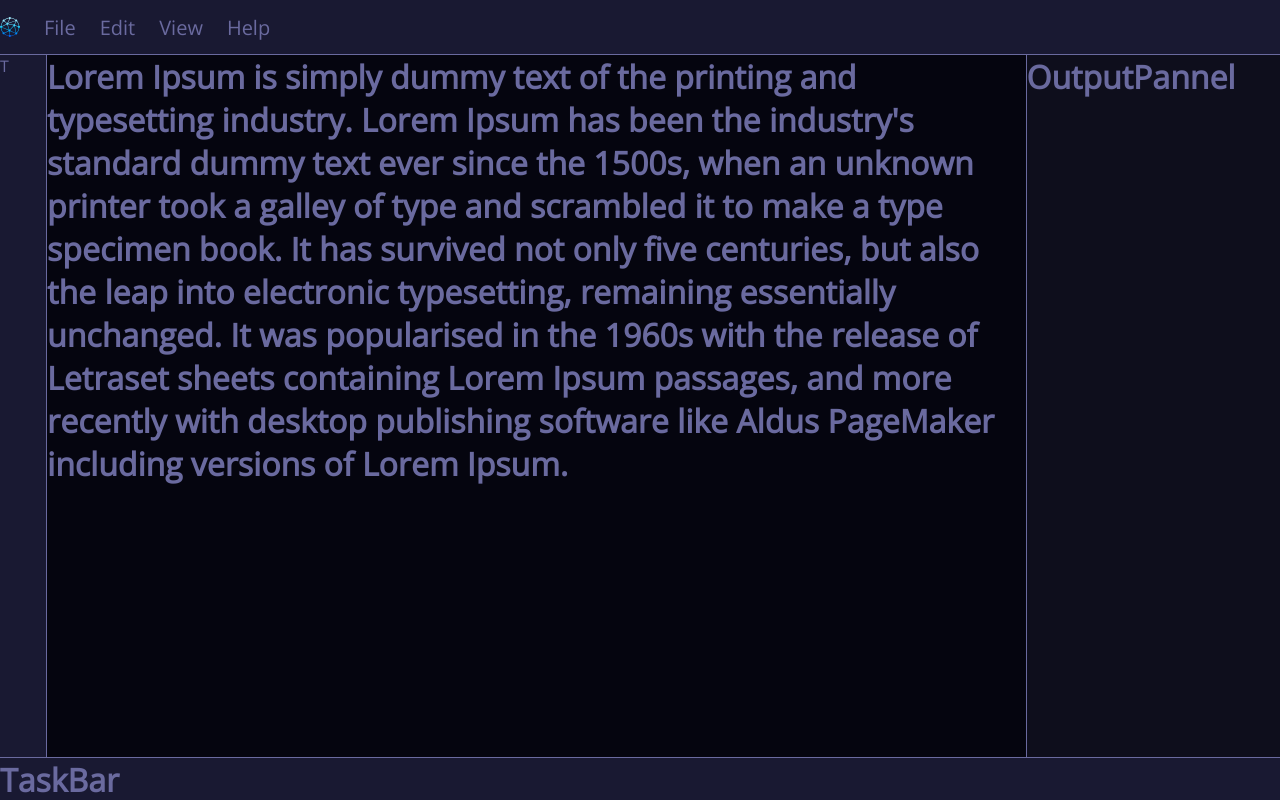
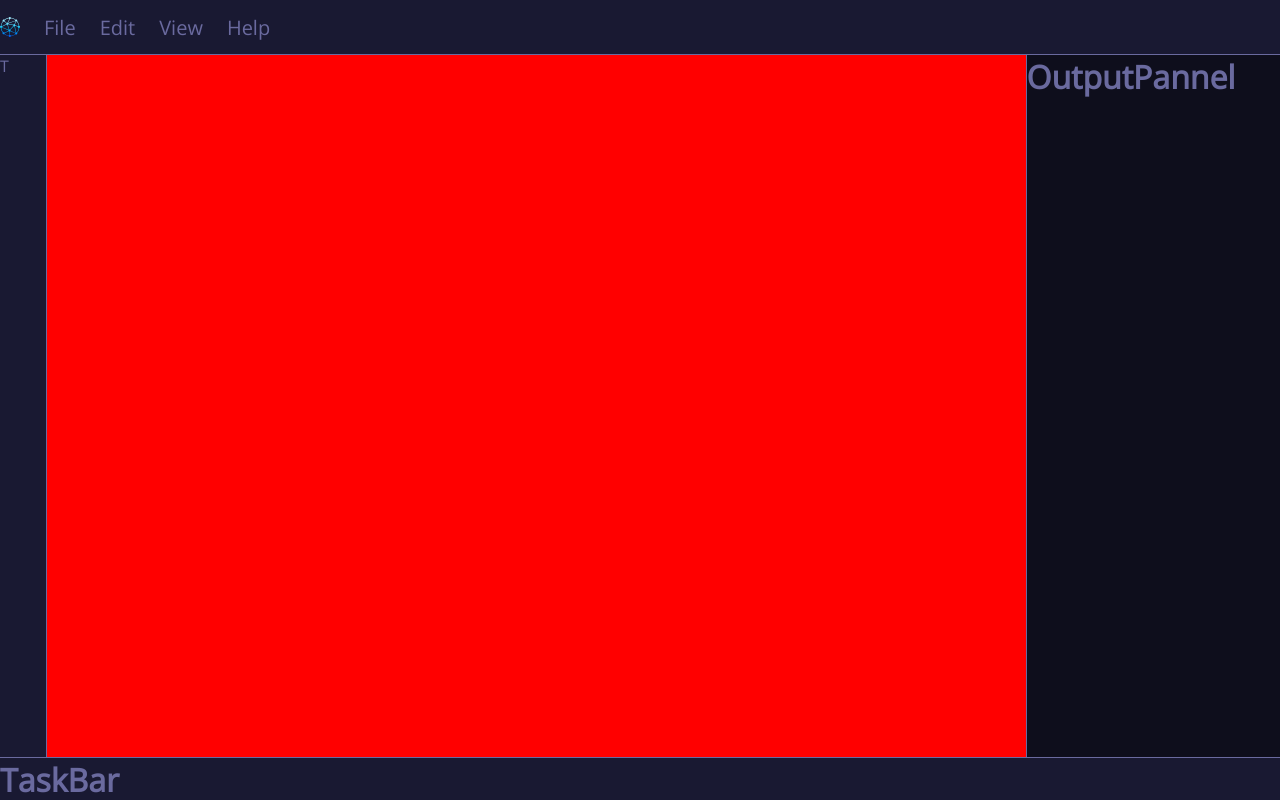
Before and after one commit to ValerianCoelho/Graph-Wiz, a React (Create React App) app: page / in a window 1280 px wide. Built offline with nearby package versions, Linux system fonts and the light colour scheme.

Commit message:
Panning Function Added

```diff
--- a/src/Components/ViewPort/ViewPort.js
+++ b/src/Components/ViewPort/ViewPort.js
@@ -1,17 +1,23 @@
 import React, { useState, useEffect, useRef } from "react";
 import theme from "../theme";
+import interact from "interactjs";
 
 function ViewPort() {
   const [zoom, setZoom] = useState(1);
   const ViewportRef = useRef(null);
 
   const styles = {
-    body: {
+    wrapper: {
       backgroundColor: "#05050F",
       transform: `scale(${zoom})`, // Fix the transform property
       // transition: "transform 0.2s ease-in-out", // Add a smooth transition
       overflow: 'hidden'
     },
+    viewport: {
+      width: '100%',
+      height: '100%',
+      backgroundColor: 'red'
+    }
   };
 
   useEffect(() => {
@@ -43,13 +49,31 @@ function ViewPort() {
         ViewportComponent.removeEventListener("mousewheel", handleMousewheel);
       }
     };
-  }, [zoom]); // Add `zoom` to the dependency array
+  }, [zoom]);
+
+  useEffect(()=> {
+    interact(ViewportRef.current).draggable({
+      listeners: {
+        move: (event)=> {
+          const target = event.target.children[0];
+          const x = (parseFloat(target.getAttribute('data-x')) || 0) + event.dx;
+          const y = (parseFloat(target.getAttribute('data-y')) || 0) + event.dy;
+
+          target.style.transform = `translate(${x}px, ${y}px)`;
+
+          target.setAttribute('data-x', x);
+          target.setAttribute('data-y', y);
+        }
+      }
+    })
+  }, []);
+
 
   return (
-    <div ref={ViewportRef} style={styles.body}>
-      <h1>
-        Lorem Ipsum is simply dummy text of the printing and typesetting industry. Lorem Ipsum has been the industry's standard dummy text ever since the 1500s, when an unknown printer took a galley of type and scrambled it to make a type specimen book. It has survived not only five centuries, but also the leap into electronic typesetting, remaining essentially unchanged. It was popularised in the 1960s with the release of Letraset sheets containing Lorem Ipsum passages, and more recently with desktop publishing software like Aldus PageMaker including versions of Lorem Ipsum.
-      </h1>
+    <div ref={ViewportRef} style={styles.wrapper}>
+      <div style={styles.viewport}>
+
+      </div>
     </div>
   );
 }
```
